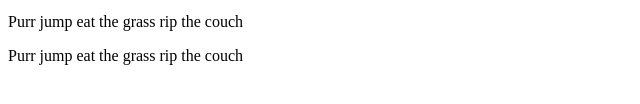
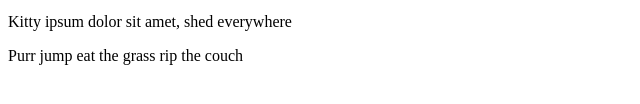
Before and after one commit to aba990/Repo04, a plain HTML site: page ex13/src/index.html in a window 1280 px wide. Shown: the part 358-462 px from the top of the page, 0-640 px from the left. Drawn offline with Linux system fonts and the light colour scheme.

Commit message:
trinaesto ubacivanje

```diff
--- a/ex13/src/index.html
+++ b/ex13/src/index.html
@@ -2,6 +2,6 @@
 <main>
 <img src="https://www.pexels.com/photo/gray-cat-on-tree-branch-1693441/"
 	 alt="Gray Cat on Tree Branch">
-<p>Purr jump eat the grass rip the couch</p>
+<p>Kitty ipsum dolor sit amet, shed everywhere</p>
 <p>Purr jump eat the grass rip the couch</p>
 </main>
```
